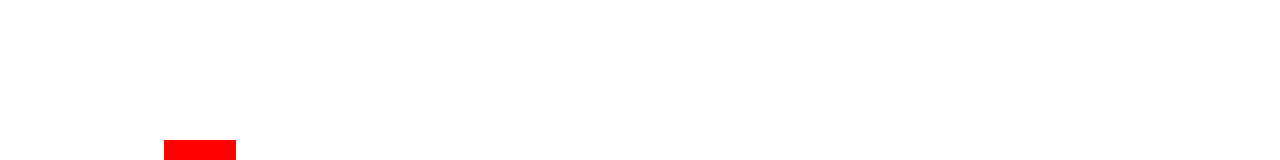
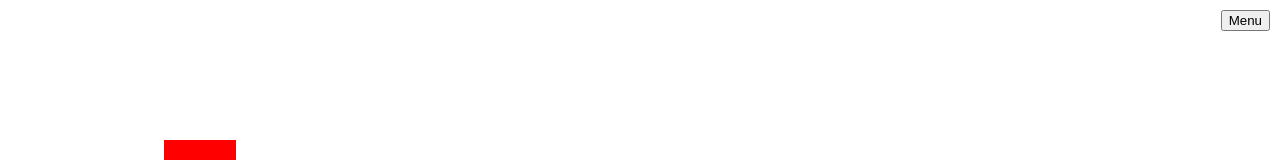
Before and after one commit to MakeGameStopComplain/scrap-fleet, a SvelteKit app: page /arena in a window 1280 px wide. Shown: the top 160 px of the page. Built offline with nearby package versions, Linux system fonts and the light colour scheme.

Commit message:
menu button in arena

```diff
--- a/src/routes/arena/+page.svelte
+++ b/src/routes/arena/+page.svelte
@@ -1,6 +1,7 @@
 <script>
     import { onMount } from "svelte";
     import Ship from "$lib/Ship.svelte";
+    import { goto } from "$app/navigation";
 
     let world;
 
@@ -92,6 +93,13 @@
     <Ship xPos={playerPos.x} yPos={playerPos.y} angle={playerPos.angle} body={playerShipBody} />
 </div>
 
+<button style:position="fixed"
+    style:top="10px"
+    style:right="10px"
+    on:click={() => {
+        goto("/");
+    }}>Menu</button>
+
 <style>
     :global(body) {
         margin: 0;
```
